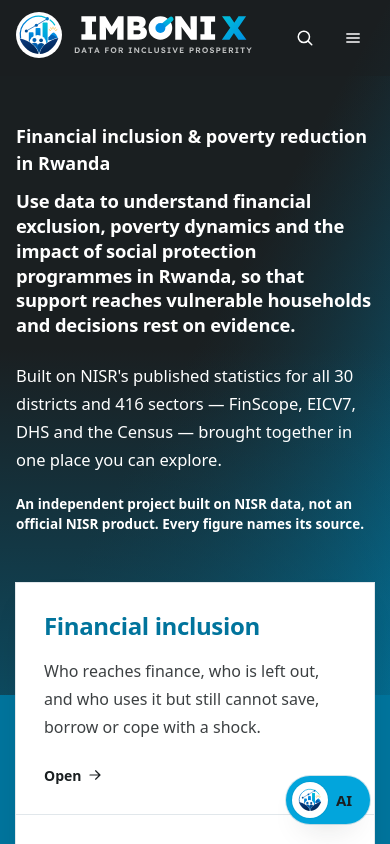
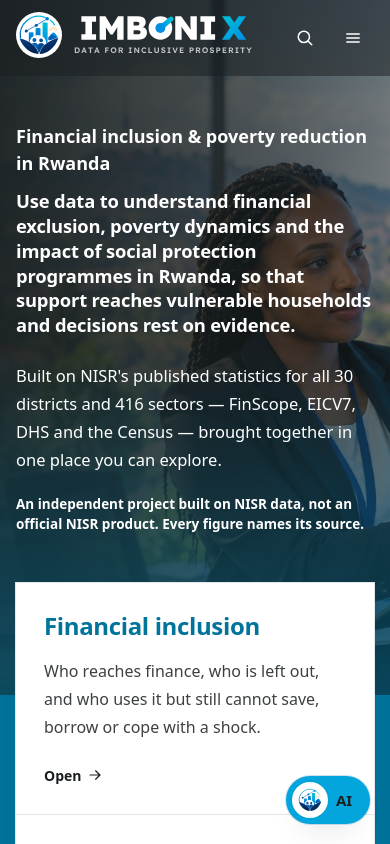
Before and after one commit to dieumerci-niyonkuru/imbonix-nisr-hackathon-2026, a Next.js app in the folder apps/web/: page / in a window 390 px wide. Shown: the top 844 px of the page. Built offline with nearby package versions, Linux system fonts and the light colour scheme.

Commit message:
fix: show the hero photo on phones too, with a readable dark wash
Earlier the hero photo was hidden on small screens; bring it back on
every screen and add an even dark wash on phones so the full-width
white text stays readable over it.

```diff
--- a/apps/web/src/components/home/home-hero.tsx
+++ b/apps/web/src/components/home/home-hero.tsx
@@ -57,11 +57,11 @@ export function HomeHero({
       >
         {HERO_PHOTO ? (
           <>
-            {/* The hero image, framed a little above centre so the people and the dashboards stay in view. On phones the
-                photo is hidden and the brand gradient carries the banner, so a small screen is never filled by one photo. */}
+            {/* The hero image, framed a little above centre so the people and the dashboards stay in view, on every
+                screen (the brand gradient behind only shows if the image fails to load). */}
             <div
               aria-hidden="true"
-              className="pointer-events-none absolute inset-0 hidden bg-cover bg-[position:50%_32%] sm:block"
+              className="pointer-events-none absolute inset-0 bg-cover bg-[position:50%_32%]"
               style={{ backgroundImage: `url(${HERO_PHOTO})` }}
             />
             {/* A professional scrim in the brand colours, not a flat grey wash: a left-weighted dark gradient keeps the
@@ -71,6 +71,8 @@ export function HomeHero({
               aria-hidden="true"
               className="pointer-events-none absolute inset-0 bg-gradient-to-r from-ink/90 via-ink/65 to-ink/25"
             />
+            {/* On phones the text runs the full width over the photo, so an extra even wash keeps it readable there. */}
+            <div aria-hidden="true" className="pointer-events-none absolute inset-0 bg-ink/45 sm:hidden" />
             <div
               aria-hidden="true"
               className="pointer-events-none absolute inset-0 bg-gradient-to-t from-cyan-ink/50 via-transparent to-transparent"
```
